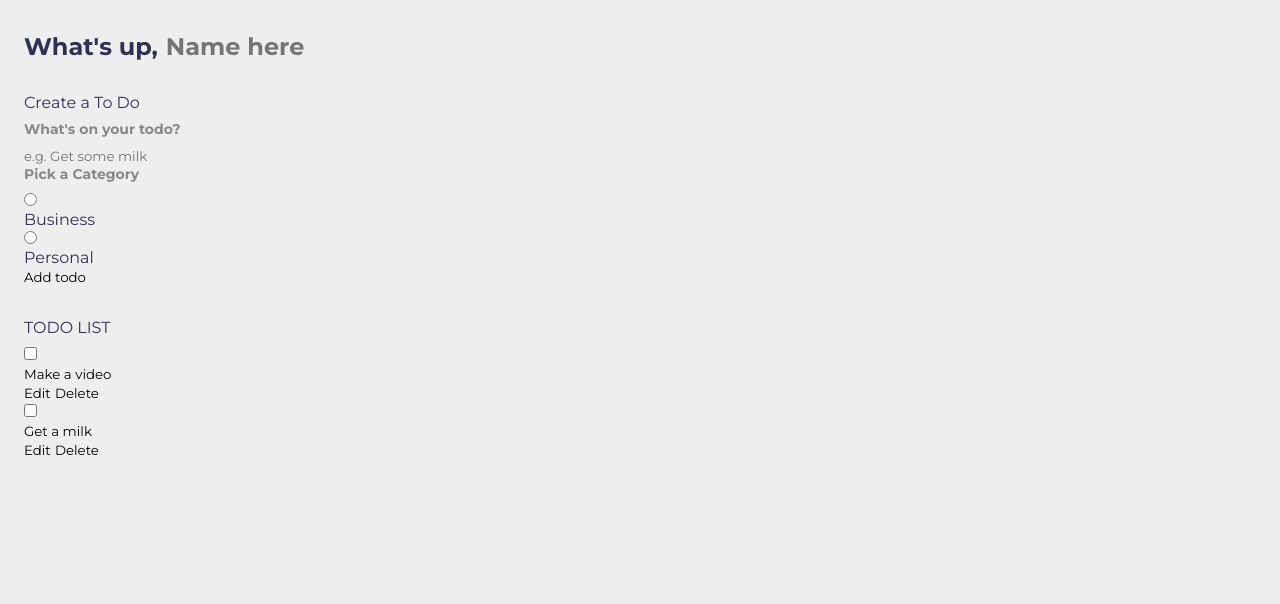
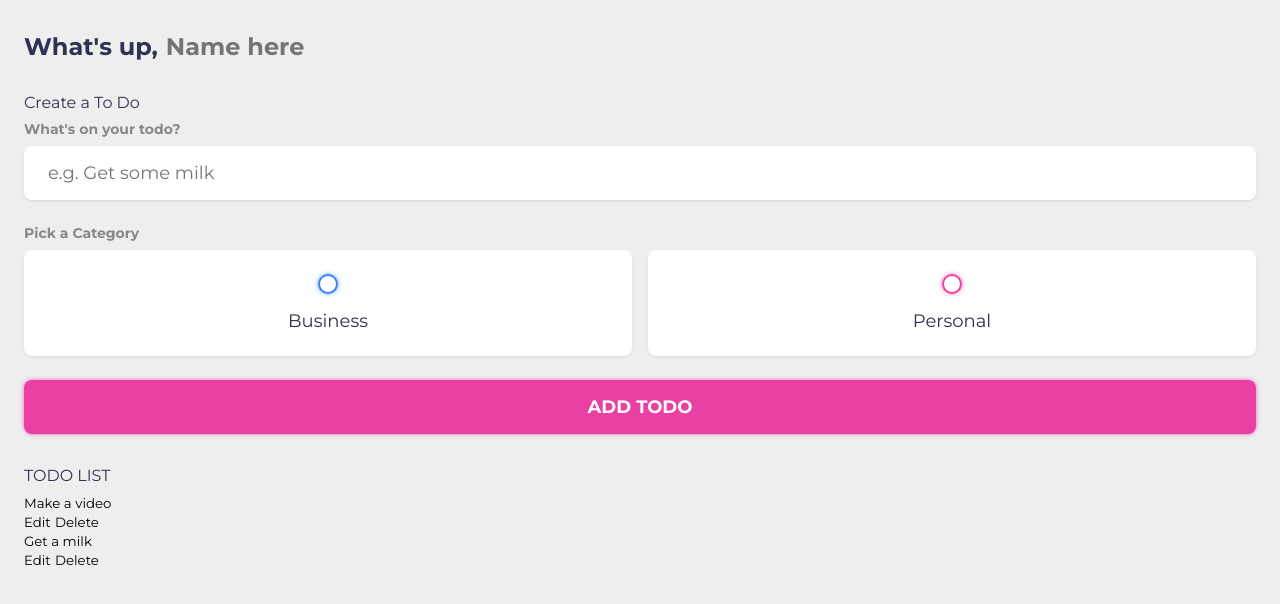
Before and after one commit to renanvzd/todo-list, a plain HTML site: page index.html in a window 1280 px wide. Drawn offline with Linux system fonts and the light colour scheme.

Commit message:
Create ToDo Form

```diff
--- a/main.css
+++ b/main.css
@@ -75,3 +75,102 @@ h4 {
 	font-size: 1.5rem;
 	font-weight: 700;
 }
+.create-todo input[type="text"] {
+	display: block;
+	width: 100%;
+	font-size: 1.125rem;
+	padding: 1rem 1.5rem;
+	color: var(--dark);
+	background-color: #FFF;
+	border-radius: 0.5rem;
+	box-shadow: var(--shadow);
+	margin-bottom: 1.5rem;
+}
+
+.create-todo .options {
+	display: grid;
+	grid-template-columns: repeat(2, 1fr);
+	grid-gap: 1rem;
+	margin-bottom: 1.5rem;
+}
+
+.create-todo .options label {
+	display: flex;
+	flex-direction: column;
+	align-items: center;
+	justify-content: center;
+	background-color: #FFF;
+	padding: 1.5rem;
+	box-shadow: var(--shadow);
+	border-radius: 0.5rem;
+	cursor: pointer;
+}
+
+input[type="radio"],
+input[type="checkbox"] {
+	display: none;
+}
+
+.bubble {
+	display: flex;
+	align-items: center;
+	justify-content: center;
+	width: 20px;
+	height: 20px;
+	border-radius: 999px;
+	border: 2px solid var(--business);
+	box-shadow: var(--business-glow);
+}
+
+.bubble.personal {
+	border-color: var(--personal);
+	box-shadow: var(--personal-glow);
+}
+
+.bubble::after {
+	content: '';
+	display: block;
+	opacity: 0;
+	width: 0px;
+	height: 0px;
+	background-color: var(--business);
+	box-shadow: var(--business-glow);
+	border-radius: 999px;
+	transition: 0.2s ease-in-out;
+}
+
+.bubble.personal::after {
+	background-color: var(--personal);
+	box-shadow: var(--personal-glow);
+}
+
+input:checked ~ .bubble::after {
+	width: 10px;
+	height: 10px;
+	opacity: 1;
+}
+
+.create-todo .options label div {
+	color: var(--dark);
+	font-size: 1.125rem;
+	margin-top: 1rem;
+}
+
+.create-todo input[type="submit"] {
+	display: block;
+	width: 100%;
+	font-size: 1.125rem;
+	padding: 1rem 1.5rem;
+	color: #FFF;
+	font-weight: 700;
+	text-transform: uppercase;
+	background-color: var(--primary);
+	box-shadow: var(--personal-glow);
+	border-radius: 0.5rem;
+	cursor: pointer;
+	transition: 0.2s ease-out;
+}
+
+.create-todo input[type="submit"]:hover {
+	opacity: 0.75;
+}
```
